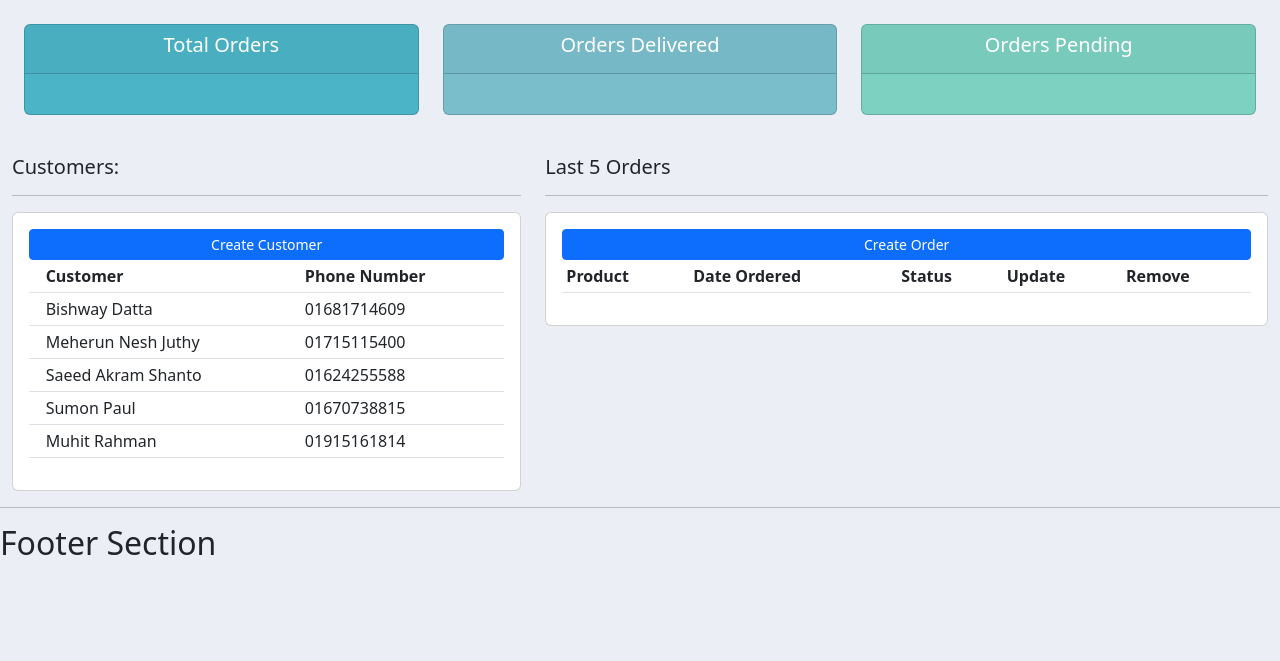
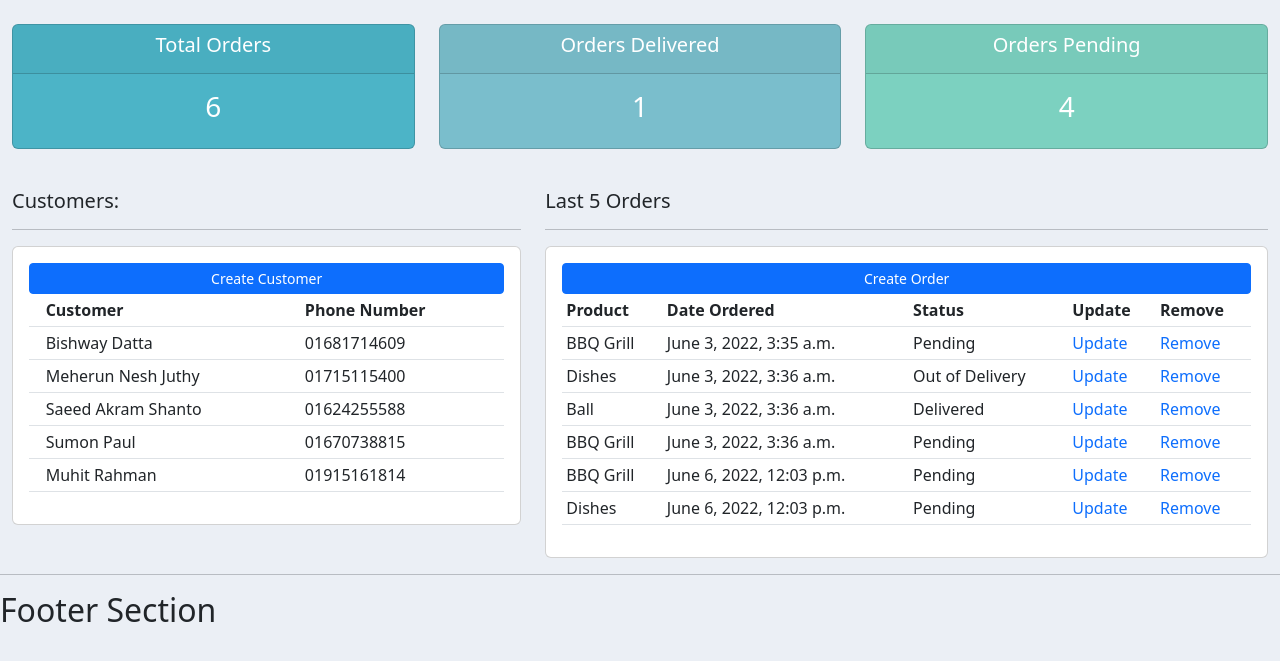
Before and after one commit to Datta2119/CRM, a Django app: page / in a window 1280 px wide. Shown: the part 96-757 px from the top of the page. Run offline with Django 4.2, Linux system fonts and the light colour scheme; data comes from the database, SQL or seed files in the repository; both versions use the stored data as it was after the commit; lists and menus that the app fills with data are empty.

Commit message:
Rendering data to templates

```diff
--- a/accounts/templates/accounts/dashboard.html
+++ b/accounts/templates/accounts/dashboard.html
@@ -4,9 +4,8 @@
 
 {% block content %}
 
-<div class="container-fluid">
-    {% include 'accounts/status.html' %}
-</div>
+{% include 'accounts/status.html' %}
+
 
 <br>
 
@@ -52,13 +51,13 @@
                     <th>Remove</th>
                 </tr>
 
-                {% for product in products %}
+                {% for order in orders %}
                 <tr>
-                    <td></td>
-                    <td></td>
-                    <td></td>
-                    <td></td>
-                    <td></td>
+                    <td>{{order.product}}</td>
+                    <td>{{order.date_created}}</td>
+                    <td>{{order.status}}</td>
+                    <td> <a href="" style="text-decoration: none;">Update</a> </td>
+                    <td> <a href="" style="text-decoration: none;">Remove</a> </td>
                 </tr>
                 {% endfor %}
             </table>
--- a/accounts/templates/accounts/status.html
+++ b/accounts/templates/accounts/status.html
@@ -9,7 +9,7 @@
                     <h5>Total Orders</h5>
                 </div>
                 <div class="card-body">
-                    <h3 class="card-title"></h3>
+                    <h3 class="card-title">{{total_orders}}</h3>
                 </div>
             </div>
         </div>
@@ -22,7 +22,7 @@
                     <h5>Orders Delivered</h5>
                 </div>
                 <div class="card-body">
-                    <h3 class="card-title"></h3>
+                    <h3 class="card-title">{{delivered}}</h3>
                 </div>
             </div>
         </div>
@@ -35,7 +35,7 @@
                     <h5>Orders Pending</h5>
                 </div>
                 <div class="card-body">
-                    <h3 class="card-title"></h3>
+                    <h3 class="card-title">{{pending}}</h3>
                 </div>
             </div>
         </div>
--- a/accounts/views.py
+++ b/accounts/views.py
@@ -1,3 +1,4 @@
+from telnetlib import STATUS
 from django.shortcuts import render
 from django.http import HttpResponse
 from .models import *
@@ -6,7 +7,20 @@ from .models import *
 def home(request):
     orders = Order.objects.all()
     customers = Customer.objects.all()
-    contxt = {'orders': orders, 'customers': customers,}
+
+    total_customers = customers.count()
+
+    total_orders = orders.count()
+    delivered = orders.filter(status = 'Delivered').count()
+    pending = orders.filter(status = 'Pending').count()
+
+    contxt = {
+        'orders': orders,
+        'customers': customers,
+        'total_orders': total_orders,
+        'delivered': delivered,
+        'pending': pending,
+        }
 
     return render(request, 'accounts/dashboard.html', contxt)
 
--- a/static/css/main.css
+++ b/static/css/main.css
@@ -15,3 +15,7 @@ body{
 #orders-pending{
     background-color: #7cd1c0;
 }
+
+a{
+    text-decoration: none;
+}
```
Also changed, not shown: db.sqlite3.
